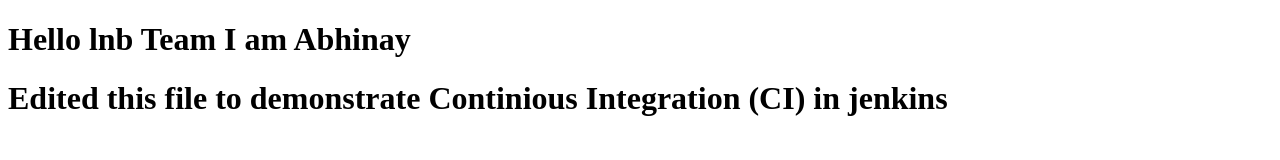
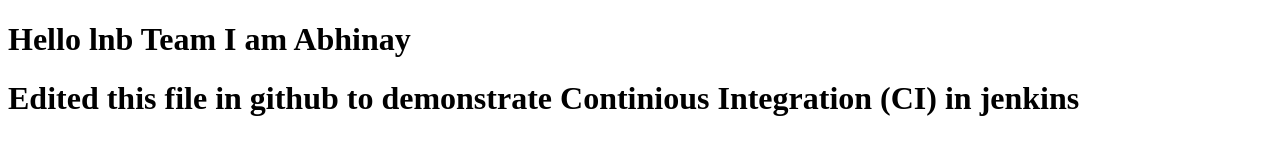
Before and after one commit to abhinay-kondabathula/jenkins-test, a plain HTML site: page index.html in a window 1280 px wide. Drawn offline with Linux system fonts and the light colour scheme.

Commit message:
Update index.html

```diff
--- a/index.html
+++ b/index.html
@@ -7,6 +7,6 @@
 </head>
 <body>
     <h1>Hello lnb Team I am Abhinay</h1>
-    <h1>Edited this file to demonstrate Continious Integration (CI) in jenkins</h1>
+    <h1>Edited this file in github to demonstrate Continious Integration (CI) in jenkins</h1>
 </body>
 </html>
```
